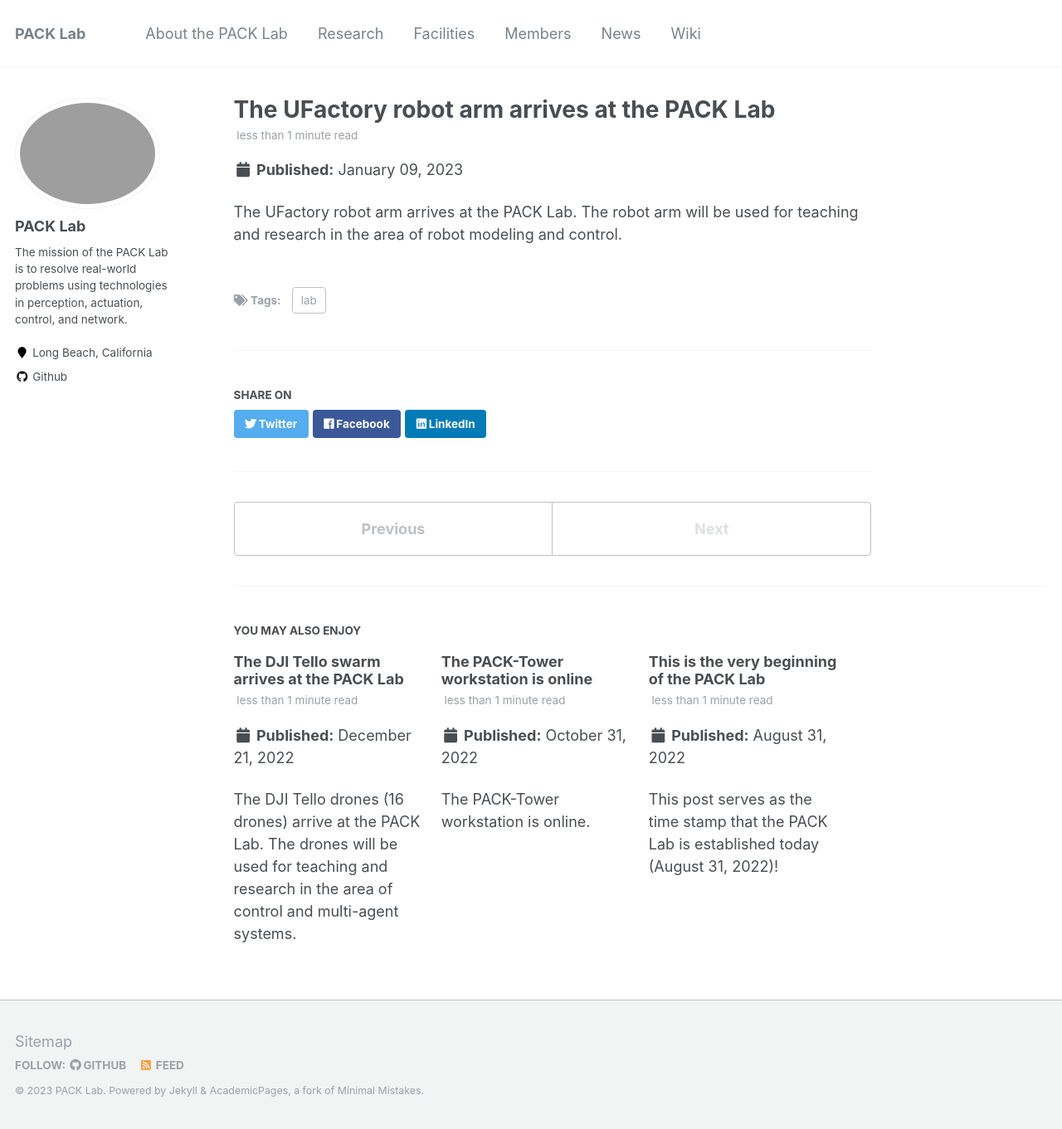
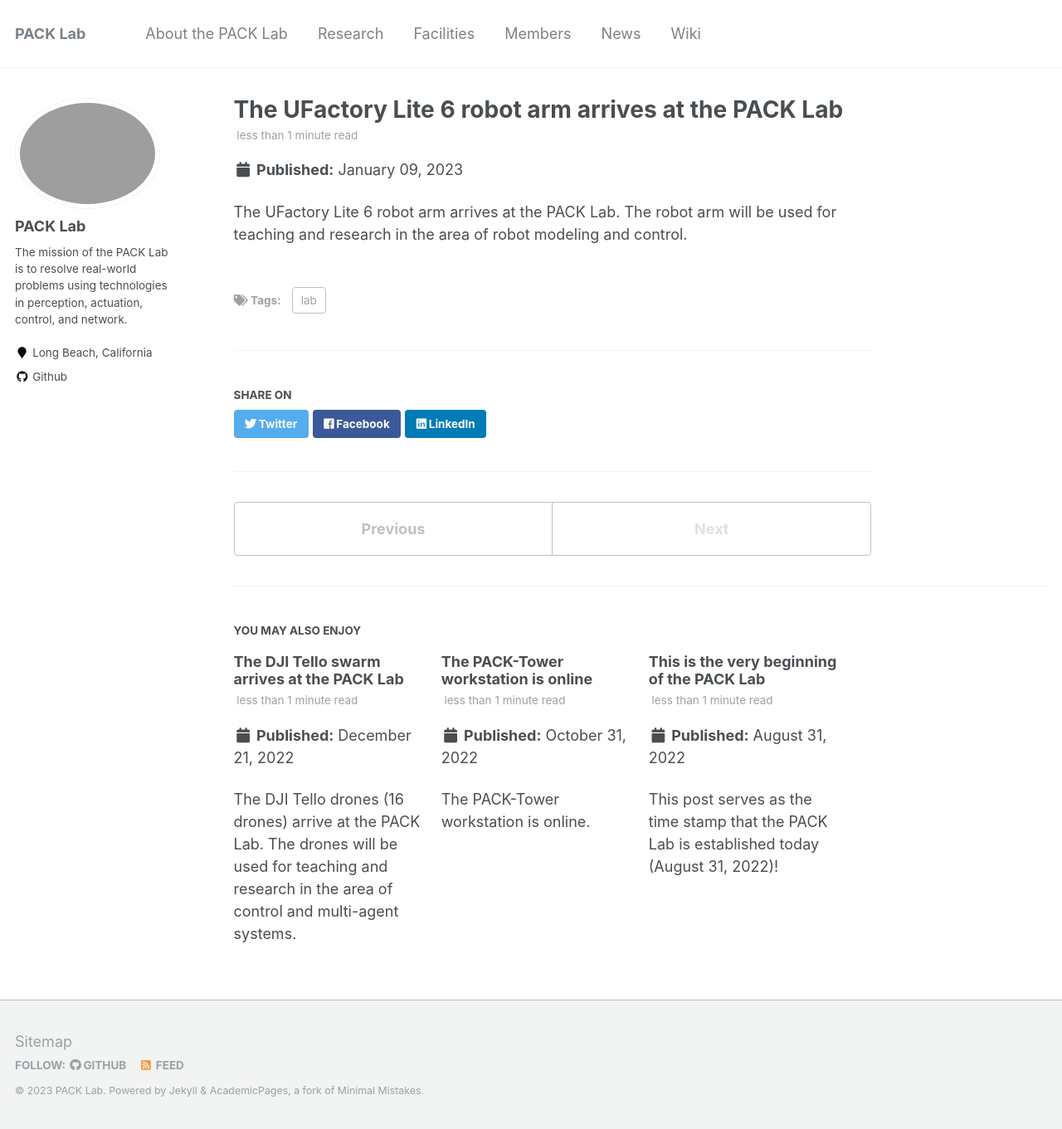
Before and after one commit to pack-lab/pack-lab.github.io, a Jekyll site: the page built from _posts/2023-01-09-news-post-1.md, in a window 1280 px wide and 1361 px high. Shown: the whole window at 83% size. Built offline with Jekyll 4.4.1, drawn with Linux system fonts in a browser that asks for light colours.

Commit message:
Update 2023-01-09-news-post-1.md

```diff
--- a/_posts/2023-01-09-news-post-1.md
+++ b/_posts/2023-01-09-news-post-1.md
@@ -1,9 +1,9 @@
 ---
-title: 'The UFactory robot arm arrives at the PACK Lab'
+title: 'The UFactory Lite 6 robot arm arrives at the PACK Lab'
 date: 2023-01-09
 permalink: /posts/2023/01/news-post-1/
 tags:
   - lab
 ---
 
-The UFactory robot arm arrives at the PACK Lab. The robot arm will be used for teaching and research in the area of robot modeling and control.
+The UFactory Lite 6 robot arm arrives at the PACK Lab. The robot arm will be used for teaching and research in the area of robot modeling and control.
```
